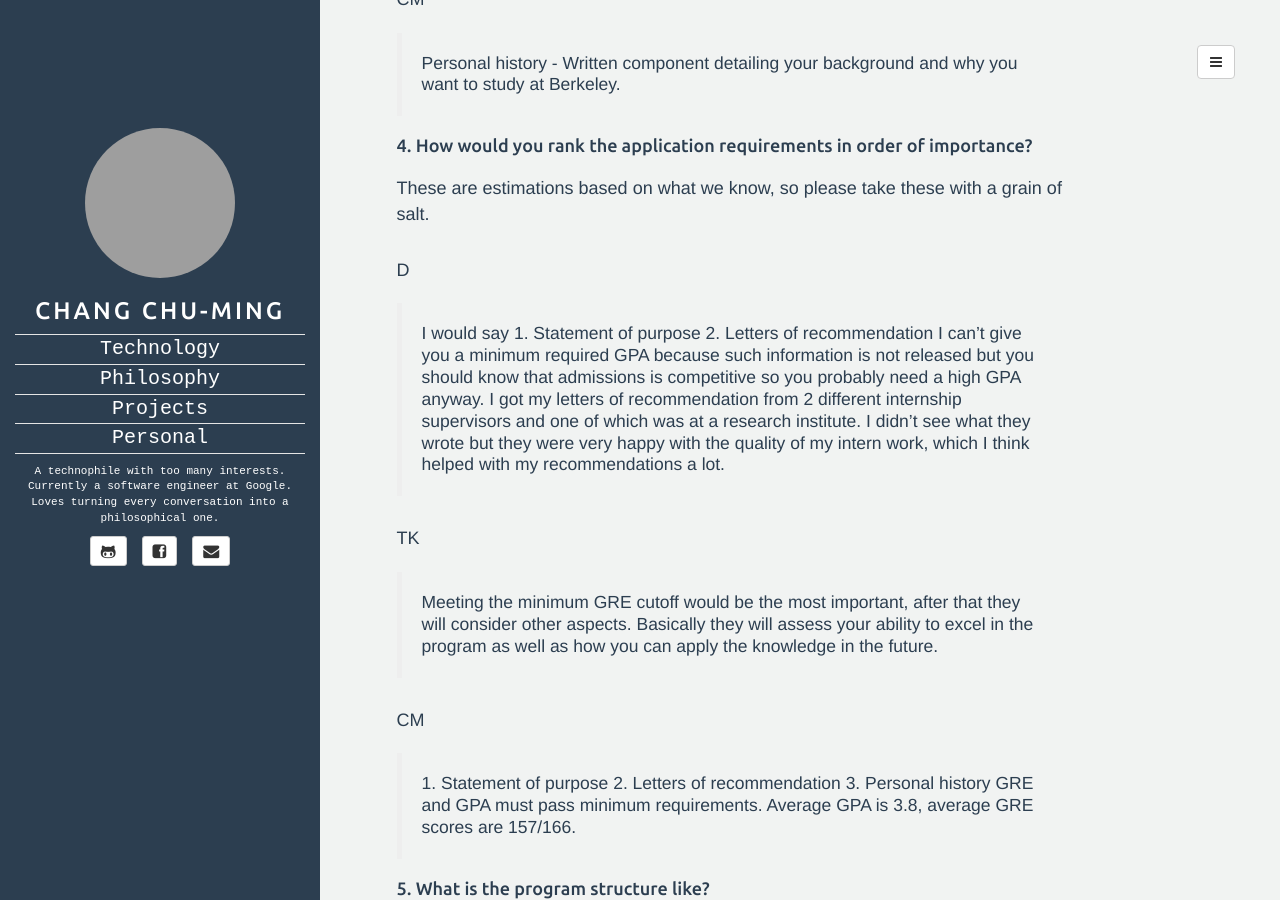
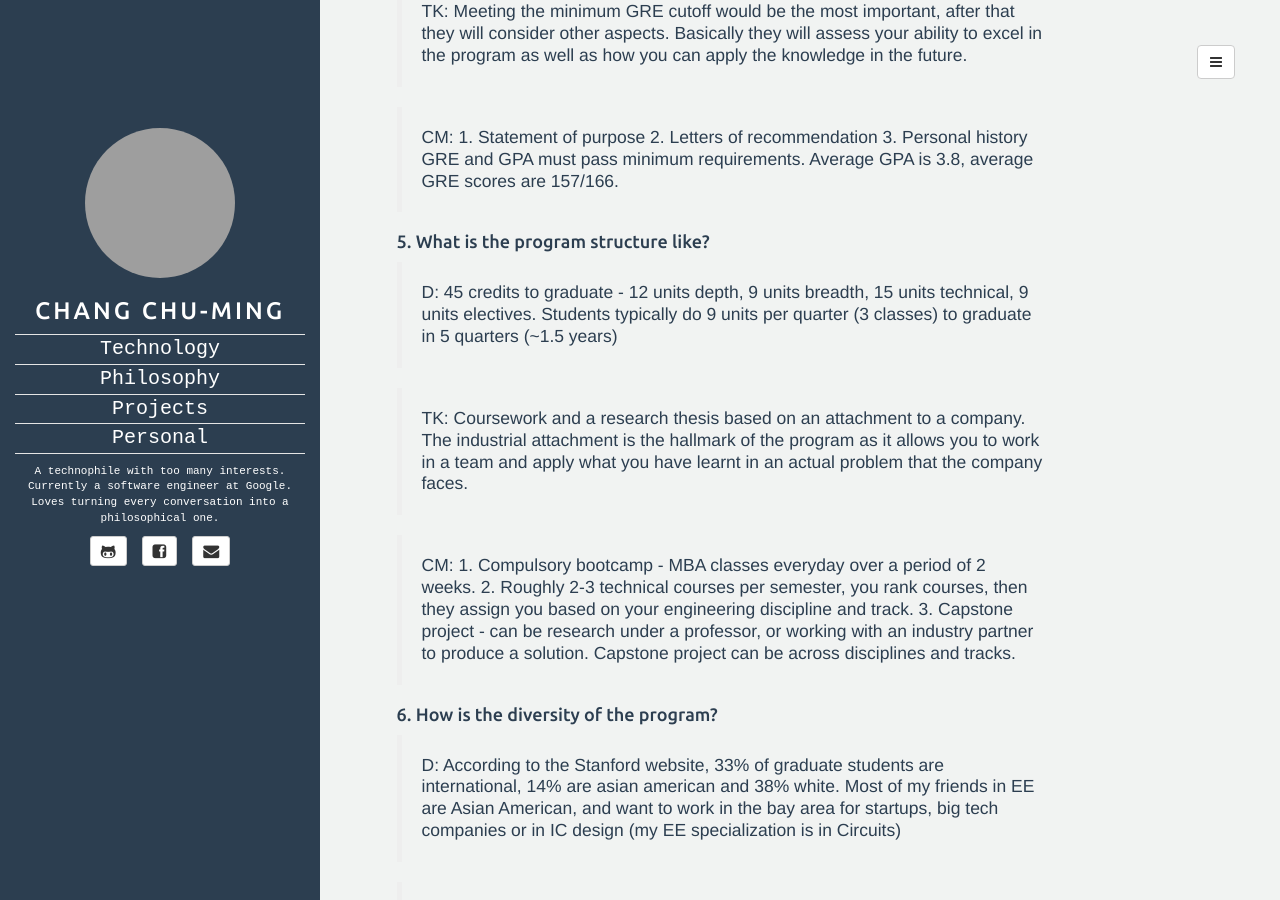
Before and after one commit to changchuming/changchuming.github.io, a Jekyll site: the page built from _posts/2018-10-29-How-to-Prepare-and-Apply-for-a-Master's-Degree-in-the-US.md, in a window 1280 px wide and 900 px high, scrolled down 7189 px. Built offline with Jekyll 4.4.1, drawn with Linux system fonts in a browser that asks for light colours; comment, search, counter and statistics services are not loaded; some of the changed text lies outside the part shown; grey boxes are pictures that could not be loaded.

Commit message:
Fix titles again.

```diff
--- a/_posts/2018-10-29-How-to-Prepare-and-Apply-for-a-Master's-Degree-in-the-US.md
+++ b/_posts/2018-10-29-How-to-Prepare-and-Apply-for-a-Master's-Degree-in-the-US.md
@@ -93,88 +93,67 @@ If you're applying for an industry-focused Master's program, you are expected to
 My friends D and TK have kindly shared with me their experiences in their respective Master's programs and I have collated their responses (along with mine) here. The three of us all graduated from NUS and went on to different Master's programs in different colleges in the US.
 
 #### 1. What is your course of study?
-D
-> Master of Science, EE (Electrical Engineering), Stanford
+> D: Master of Science, EE (Electrical Engineering), Stanford
 
-TK
-> Masters of Engineering, Advanced Manufacturing and Design, MIT
+> TK: Masters of Engineering, Advanced Manufacturing and Design, MIT
 
-CM
-> Masters of Engineering, EECS (Electrical Engineering and Computer Science), UC Berkeley
+> CM: Masters of Engineering, EECS (Electrical Engineering and Computer Science), UC Berkeley
 
 #### 2. What are your reasons for choosing this program?
-D
-> To be honest, I chose Stanford based on reputation back then. But on hindsight, I really love the weather in the bay area all year round, the architecture and beautiful campus (people often underestimate how much these things matter in keeping you in a good mental state during the hours spent on homeworks and projects). The faculty are world renown, lecturers are very good in general, and office hours are very helpful for understanding concepts you didn't catch in class. Also, as a private university, student organizations get huge budgets which means lots of activities and free stuff for everyone throughout the year.
+> D: To be honest, I chose Stanford based on reputation back then. But on hindsight, I really love the weather in the bay area all year round, the architecture and beautiful campus (people often underestimate how much these things matter in keeping you in a good mental state during the hours spent on homeworks and projects). The faculty are world renown, lecturers are very good in general, and office hours are very helpful for understanding concepts you didn't catch in class. Also, as a private university, student organizations get huge budgets which means lots of activities and free stuff for everyone throughout the year.
 
-TK
-> The reputation and quality of teaching at MIT is well known within the industry and is held in high regard.
+> TK: The reputation and quality of teaching at MIT is well known within the industry and is held in high regard.
 
-CM
-> I had an undergraduate degree in EE, and I wanted a program to bridge my crossover to CS. EECS is the best of both worlds. I didn't particularly like the reputation of UC Berkeley (w.r.t. protests and safety), but the program and the vicinity to the Bay Area is too perfect to give up.
+> CM: I had an undergraduate degree in EE, and I wanted a program to bridge my crossover to CS. EECS is the best of both worlds. I didn't particularly like the reputation of UC Berkeley (w.r.t. protests and safety), but the program and the vicinity to the Bay Area is too perfect to give up.
 
 
 #### 3. Are there any specific requirements for application?
 These are additional requirements on top of the documents listed in section **4**.
 
-D
 
-> Bachelor's degree in a STEM field (transcripts).
+> D: Bachelor's degree in a STEM field (transcripts).
 
-TK
-> None.
+> TK: None.
 
-CM
-> Personal history - Written component detailing your background and why you want to study at Berkeley.
+> CM: Personal history - Written component detailing your background and why you want to study at Berkeley.
 
 #### 4. How would you rank the application requirements in order of importance?
 These are estimations based on what we know, so please take these with a grain of salt.
 
-D
-> I would say
+> D: I would say
 1\. Statement of purpose
 2\. Letters of recommendation
 I can't give you a minimum required GPA because such information is not released but you should know that admissions is competitive so you probably need a high GPA anyway. I got my letters of recommendation from 2 different internship supervisors and one of which was at a research institute. I didn't see what they wrote but they were very happy with the quality of my intern work, which I think helped with my recommendations a lot.
 
-TK
-> Meeting the minimum GRE cutoff would be the most important, after that they will consider other aspects. Basically they will assess your ability to excel in the program as well as how you can apply the knowledge in the future.
+> TK: Meeting the minimum GRE cutoff would be the most important, after that they will consider other aspects. Basically they will assess your ability to excel in the program as well as how you can apply the knowledge in the future.
 
-CM
-> 1\. Statement of purpose
+> CM: 1\. Statement of purpose
 2\. Letters of recommendation
 3\. Personal history
 GRE and GPA must pass minimum requirements. Average GPA is 3.8, average GRE scores are 157/166.
 
 #### 5. What is the program structure like?
-D
-> 45 credits to graduate - 12 units depth, 9 units breadth, 15 units technical, 9 units electives.
+> D: 45 credits to graduate - 12 units depth, 9 units breadth, 15 units technical, 9 units electives.
 Students typically do 9 units per quarter (3 classes) to graduate in 5 quarters (~1.5 years)
 
-TK
-> Coursework and a research thesis based on an attachment to a company. The industrial attachment is the hallmark of the program as it allows you to work in a team and apply what you have learnt in an actual problem that the company faces.
+> TK: Coursework and a research thesis based on an attachment to a company. The industrial attachment is the hallmark of the program as it allows you to work in a team and apply what you have learnt in an actual problem that the company faces.
 
-CM
-> 1\. Compulsory bootcamp - MBA classes everyday over a period of 2 weeks.
+> CM: 1\. Compulsory bootcamp - MBA classes everyday over a period of 2 weeks.
 2\. Roughly 2-3 technical courses per semester, you rank courses, then they assign you based on your engineering discipline and track.
 3\. Capstone project - can be research under a professor, or working with an industry partner to produce a solution. Capstone project can be across disciplines and tracks.
 
 
 #### 6. How is the diversity of the program?
-D
-> According to the Stanford website, 33% of graduate students are international, 14% are asian american and 38% white. Most of my friends in EE are Asian American, and want to work in the bay area for startups, big tech companies or in IC design (my EE specialization is in Circuits)
+> D: According to the Stanford website, 33% of graduate students are international, 14% are asian american and 38% white. Most of my friends in EE are Asian American, and want to work in the bay area for startups, big tech companies or in IC design (my EE specialization is in Circuits)
 
-TK
-> My peers consisted of people from around the world. Many of them have found jobs in manufacturing while some have found jobs in mechanical design. The good thing about manufacturing is that the knowledge can be applied to nearly every industry from medical, oil and gas, semiconductor, automobile, etc.
+> TK: My peers consisted of people from around the world. Many of them have found jobs in manufacturing while some have found jobs in mechanical design. The good thing about manufacturing is that the knowledge can be applied to nearly every industry from medical, oil and gas, semiconductor, automobile, etc.
 
-CM
-> Majority internationals, majority looking for employment in the US. One or two pursuing further studies. Perhaps half of them are Asian. My Singaporean friends are mostly on scholarships.
+> CM: Majority internationals, majority looking for employment in the US. One or two pursuing further studies. Perhaps half of them are Asian. My Singaporean friends are mostly on scholarships.
 
 #### 7. Any tips or tricks you want to share to get into your program?
 
-D
-> My impression of Stanford is that they want students to be holistically trained and be able to do very interdisciplinary work. This is very evident from the way the classes are designed. Hence, I would recommend writing in your statement of purpose about applying your domain knowledge into other fields to solve problems and any relevant research that you have done in the past. Try to find out more about faculty and what they are doing and indicate your interest in working with these professors. My opinion is that nothing works better than showing that your statement of purpose is tailored specifically to Stanford and not a generic one. Ultimately, even if you don't get into Stanford, it doesn't mean that you're not good enough, there's always a bit of luck involved with a low admissions rate.
+> D: My impression of Stanford is that they want students to be holistically trained and be able to do very interdisciplinary work. This is very evident from the way the classes are designed. Hence, I would recommend writing in your statement of purpose about applying your domain knowledge into other fields to solve problems and any relevant research that you have done in the past. Try to find out more about faculty and what they are doing and indicate your interest in working with these professors. My opinion is that nothing works better than showing that your statement of purpose is tailored specifically to Stanford and not a generic one. Ultimately, even if you don't get into Stanford, it doesn't mean that you're not good enough, there's always a bit of luck involved with a low admissions rate.
 
-TK
-> While grades may get you a spot into the interview session, its really your character, project experiences and ambition that will be the defining factor.
+> TK: While grades may get you a spot into the interview session, its really your character, project experiences and ambition that will be the defining factor.
 
-CM
-> Berkeley is well-known to be extremely liberal, so try to focus your personal history on the challenges you've encountered, as well as how you've helped others along the way.
+> CM: Berkeley is well-known to be extremely liberal, so try to focus your personal history on the challenges you've encountered, as well as how you've helped others along the way.
```
